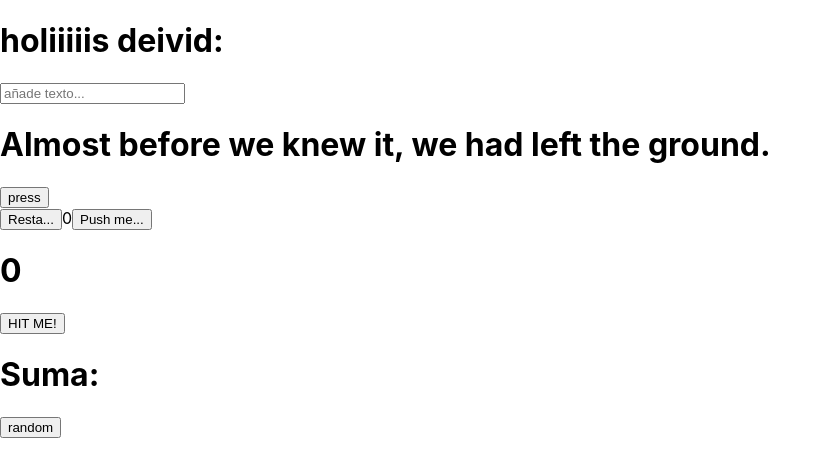
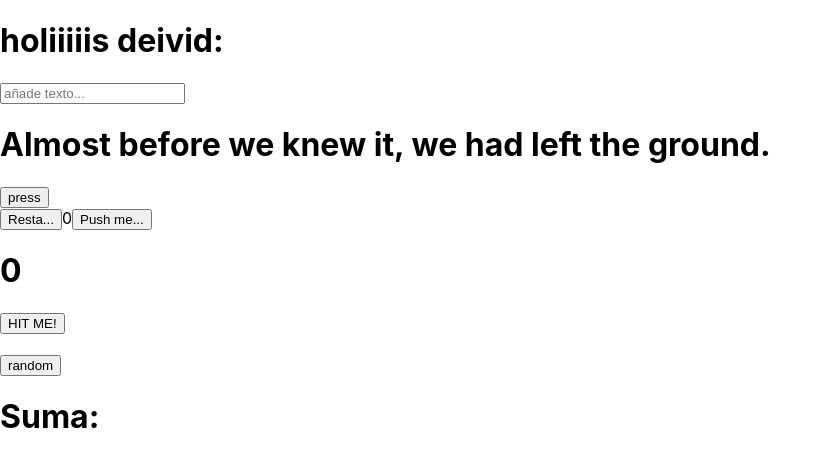
Before and after one commit to davidciliberto1/practicaApi, a React (Create React App) app: page / in a window 1280 px wide. Shown: the top 476 px of the page, without its empty margins (0-831 px from the left). Built offline with nearby package versions, Linux system fonts and the light colour scheme.

Commit message:
ramdon carta1

```diff
--- a/src/components/cartas.jsx
+++ b/src/components/cartas.jsx
@@ -6,21 +6,31 @@ const carta = [
      '2d', '3d', '4d', '5d', '6d', '7d', '8d', '9d', '10d', 'jd', 'qd', 'kd', 'ad',
 ]
 
+
+
 function Cartas() {
     const [cartas, setCarta] = useState('');
     const [suma, setSuma] =useState('');
-    console.log(cartas);
+    console.log(suma);
+    function handleChange(e) {
+        return (
+        cartas + suma
+        )
+
+
+    }
 
     return(
         <div>
             <h2>{cartas}</h2>
-            <h1
 
-            >Suma: {suma}</h1>
             <button
             onClick={(event) => setCarta(carta[Math.floor(Math.random()*52)])}
 
             >random</button>
+             <h1
+            onSubmit={(event) => setSuma(event.target.value + cartas)}
+            >Suma: {suma}</h1>
 
         </div>
     )
```
